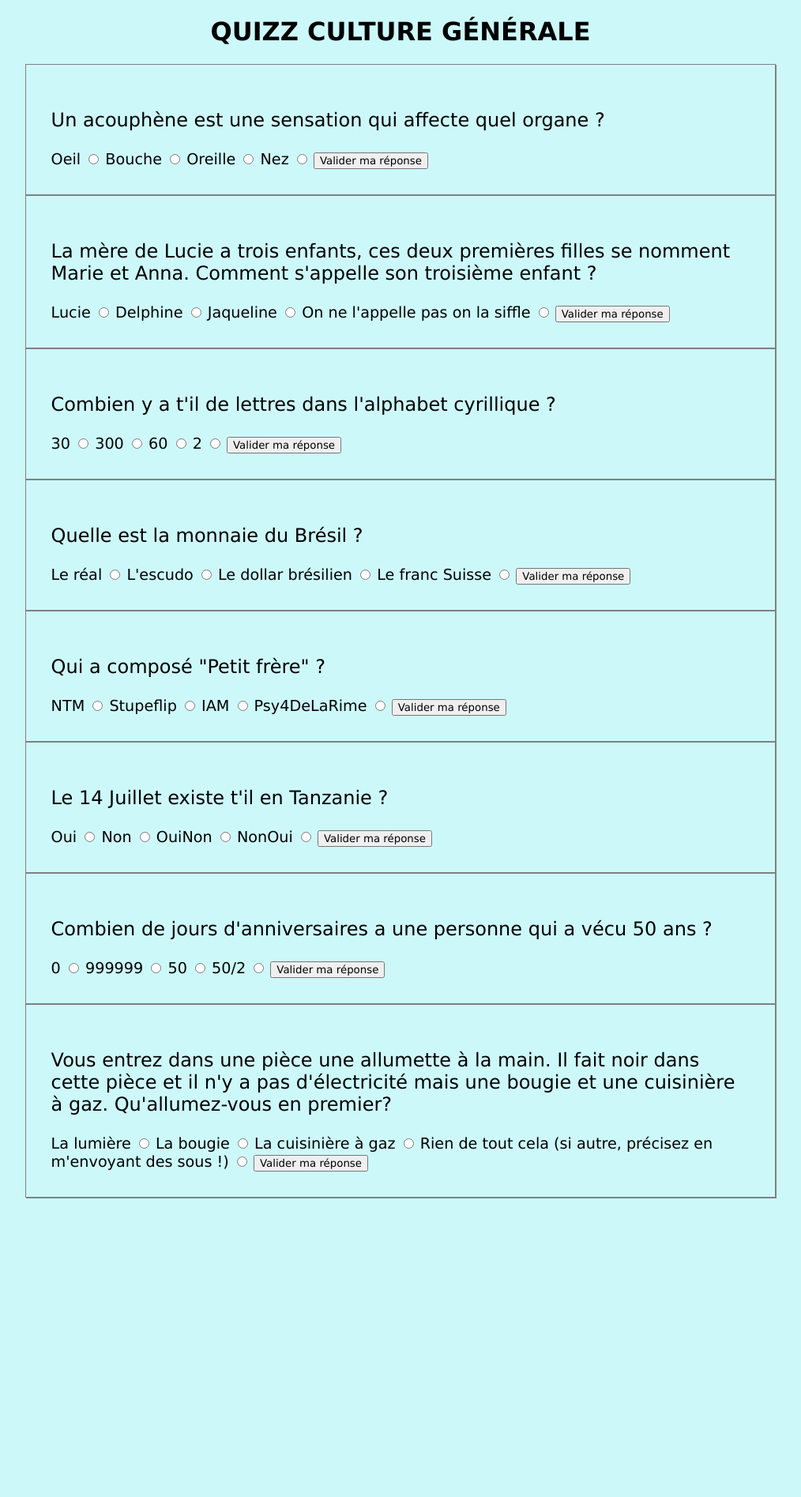
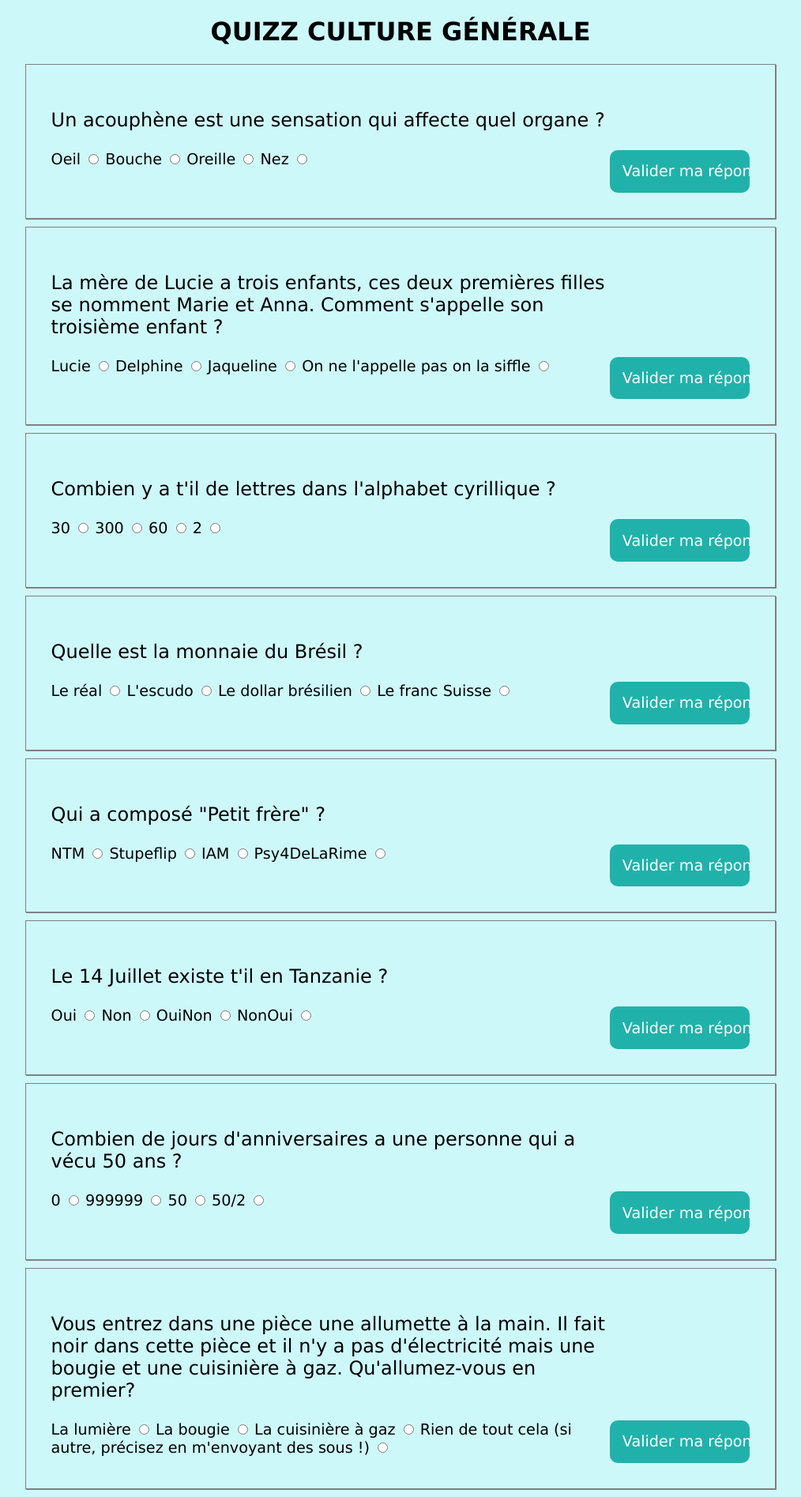
Before and after one commit to Nathaelle/Quizz-JS-DWWM-APT, a PHP site: page / in a window 1280 px wide. Shown: the whole page at 79% size, without its empty margins (133-1147 px from the left). Before the commit the page ends 1517 px from the top, so only its background shows below. Run offline with PHP 8.4, Linux system fonts and the light colour scheme.

Commit message:
Deuxième partie TP, reconstruire le questionnaire dynamiquement (mise en place et ennoncés)

```diff
--- a/index.html
+++ b/index.html
@@ -10,6 +10,7 @@
     <div class="question" id="question-1">
         <p>Un acouphène est une sensation qui affecte quel organe ?</p>
         <form action="#" method="POST">
+            <div class="reponses">
                 <label for="quest1-rep1">Oeil</label>
                 <input type="radio" name="question-1" value="false" id="quest1-rep1">
                 <label for="quest1-rep2">Bouche</label>
@@ -18,12 +19,14 @@
                 <input type="radio" name="question-1" value="true" id="quest1-rep3">
                 <label for="quest1-rep4">Nez</label>
                 <input type="radio" name="question-1" value="false" id="quest1-rep4">
+            </div>
             <input type="submit" value="Valider ma réponse">
         </form>
     </div>
     <div class="question" id="question-2">
         <p>La mère de Lucie a trois enfants, ces deux premières filles se nomment Marie et Anna. Comment s'appelle son troisième enfant ?</p>
         <form action="#" method="POST">
+            <div class="reponses">
                 <label for="quest2-rep1">Lucie</label>
                 <input type="radio" name="question-2" value="true" id="quest2-rep1">
                 <label for="quest2-rep2">Delphine</label>
@@ -32,12 +35,14 @@
                 <input type="radio" name="question-2" value="false" id="quest2-rep3">
                 <label for="quest2-rep4">On ne l'appelle pas on la siffle</label>
                 <input type="radio" name="question-2" value="false" id="quest2-rep4">
+            </div>
             <input type="submit" value="Valider ma réponse">
         </form>
     </div>
     <div class="question" id="question-3">
         <p>Combien y a t'il de lettres dans l'alphabet cyrillique ?</p>
         <form action="#" method="POST">
+            <div class="reponses">
                 <label for="quest3-rep1">30</label>
                 <input type="radio" name="question-3" value="true" id="quest3-rep1">
                 <label for="quest3-rep2">300</label>
@@ -46,12 +51,14 @@
                 <input type="radio" name="question-3" value="false" id="quest3-rep3">
                 <label for="quest3-rep4">2</label>
                 <input type="radio" name="question-3" value="false" id="quest3-rep4">
+            </div>
             <input type="submit" value="Valider ma réponse">
         </form>
     </div>
     <div class="question" id="question-4">
         <p>Quelle est la monnaie du Brésil ?</p>
         <form action="#" method="POST">
+            <div class="reponses">
                 <label for="quest4-rep1">Le réal</label>
                 <input type="radio" name="question-4" value="false" id="quest4-rep1">
                 <label for="quest4-rep2">L'escudo</label>
@@ -60,12 +67,14 @@
                 <input type="radio" name="question-4" value="false" id="quest4-rep3">
                 <label for="quest4-rep4">Le franc Suisse</label>
                 <input type="radio" name="question-4" value="false" id="quest4-rep4">
+            </div>
             <input type="submit" value="Valider ma réponse">
         </form>
     </div>
     <div class="question" id="question-5">
         <p>Qui a composé "Petit frère" ?</p>
         <form action="#" method="POST">
+            <div class="reponses">
                 <label for="quest5-rep1">NTM</label>
                 <input type="radio" name="question-5" value="false" id="quest5-rep1">
                 <label for="quest5-rep2">Stupeflip</label>
@@ -74,12 +83,14 @@
                 <input type="radio" name="question-5" value="true" id="quest5-rep3">
                 <label for="quest5-rep4">Psy4DeLaRime</label>
                 <input type="radio" name="question-5" value="false" id="quest5-rep4">
+            </div>
             <input type="submit" value="Valider ma réponse">
         </form>
     </div>
     <div class="question" id="question-6">
         <p>Le 14 Juillet existe t'il en Tanzanie ?</p>
         <form action="#" method="POST">
+            <div class="reponses">
                 <label for="quest6-rep1">Oui</label>
                 <input type="radio" name="question-6" value="true" id="quest6-rep1">
                 <label for="quest6-rep2">Non</label>
@@ -88,12 +99,14 @@
                 <input type="radio" name="question-6" value="false" id="quest6-rep3">
                 <label for="quest6-rep4">NonOui</label>
                 <input type="radio" name="question-6" value="false" id="quest6-rep4">
+            </div>
             <input type="submit" value="Valider ma réponse">
         </form>
     </div>
     <div class="question" id="question-7">
         <p>Combien de jours d'anniversaires a une personne qui a vécu 50 ans ?</p>
         <form action="#" method="POST">
+            <div class="reponses">
                 <label for="quest7-rep1">0</label>
                 <input type="radio" name="question-7" value="false" id="quest7-rep1">
                 <label for="quest7-rep2">999999</label>
@@ -102,12 +115,14 @@
                 <input type="radio" name="question-7" value="true" id="quest7-rep3">
                 <label for="quest7-rep4">50/2</label>
                 <input type="radio" name="question-7" value="false" id="quest7-rep4">
+            </div>
             <input type="submit" value="Valider ma réponse">
         </form>
     </div>
     <div class="question" id="question-8">
         <p>Vous entrez dans une pièce une allumette à la main. Il fait noir dans cette pièce et il n'y a pas d'électricité mais une bougie et une cuisinière à gaz. Qu'allumez-vous en premier?</p>
         <form action="#" method="POST">
+            <div class="reponses">
                 <label for="quest8-rep1">La lumière</label>
                 <input type="radio" name="question-8" value="false" id="quest8-rep1">
                 <label for="quest8-rep2">La bougie</label>
@@ -116,6 +131,7 @@
                 <input type="radio" name="question-8" value="false" id="quest8-rep3">
                 <label for="quest8-rep4">Rien de tout cela (si autre, précisez en m'envoyant des sous !)</label>
                 <input type="radio" name="question-8" value="true" id="quest8-rep4">
+            </div>
             <input type="submit" value="Valider ma réponse">
         </form>
     </div>
--- a/script.js
+++ b/script.js
@@ -40,7 +40,7 @@ for(let i = 0; i < max; i++) {
                 elems[j].previousElementSibling.style.fontSize = "1.1em";
                 points++;
             } else if (elems[j].checked && elems[j].value == 'false') {
-                elems[j].parentElement.parentElement.style.color = "red";
+                document.getElementById('question-' + (i + 1)).style.color = "red";
                 elems[j].previousElementSibling.style.fontWeight = "bold";
                 elems[j].previousElementSibling.style.fontSize = "1.1em";
             }
--- a/style.css
+++ b/style.css
@@ -10,7 +10,7 @@ body {
     border: 1px solid grey;
     padding: 2em;
     width: 70%;
-    margin: auto;
+    margin: 10px auto;
     box-shadow: 1px 1px gray;
 }
 
@@ -21,10 +21,30 @@ h1 {
 
 p {
     font-size: 1.5em;
+    width: 80%;
+}
+
+form {
+    display: flex;
+}
+
+.reponses {
+    width:80%;
 }
 
 form label {
     font-size: 1.2em;
+}
+
+form input[type=submit] {
+    display: block;
+    width: 20%;
+    font-size: 1.2em;
+    background-color: lightseagreen;
+    border: none;
+    padding: 0.8em;
+    border-radius: 10px;
+    color: white;
 }
 
 #fin {
```
Also changed, not shown: questionnaire.html (added, +36 -0 lines), questions.js (added, +54 -0 lines). Lines whose indentation alone changed are shown as unchanged.
